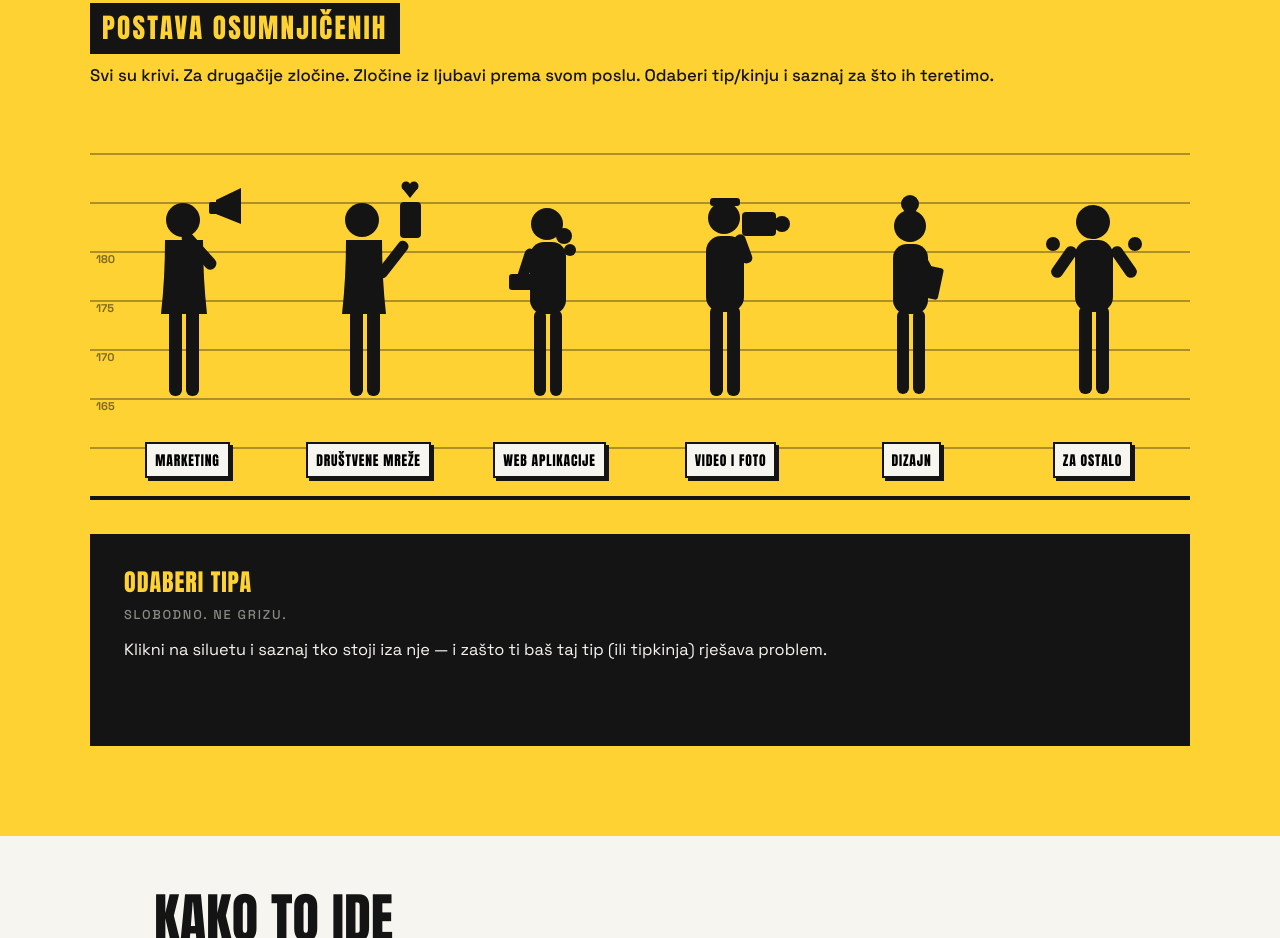
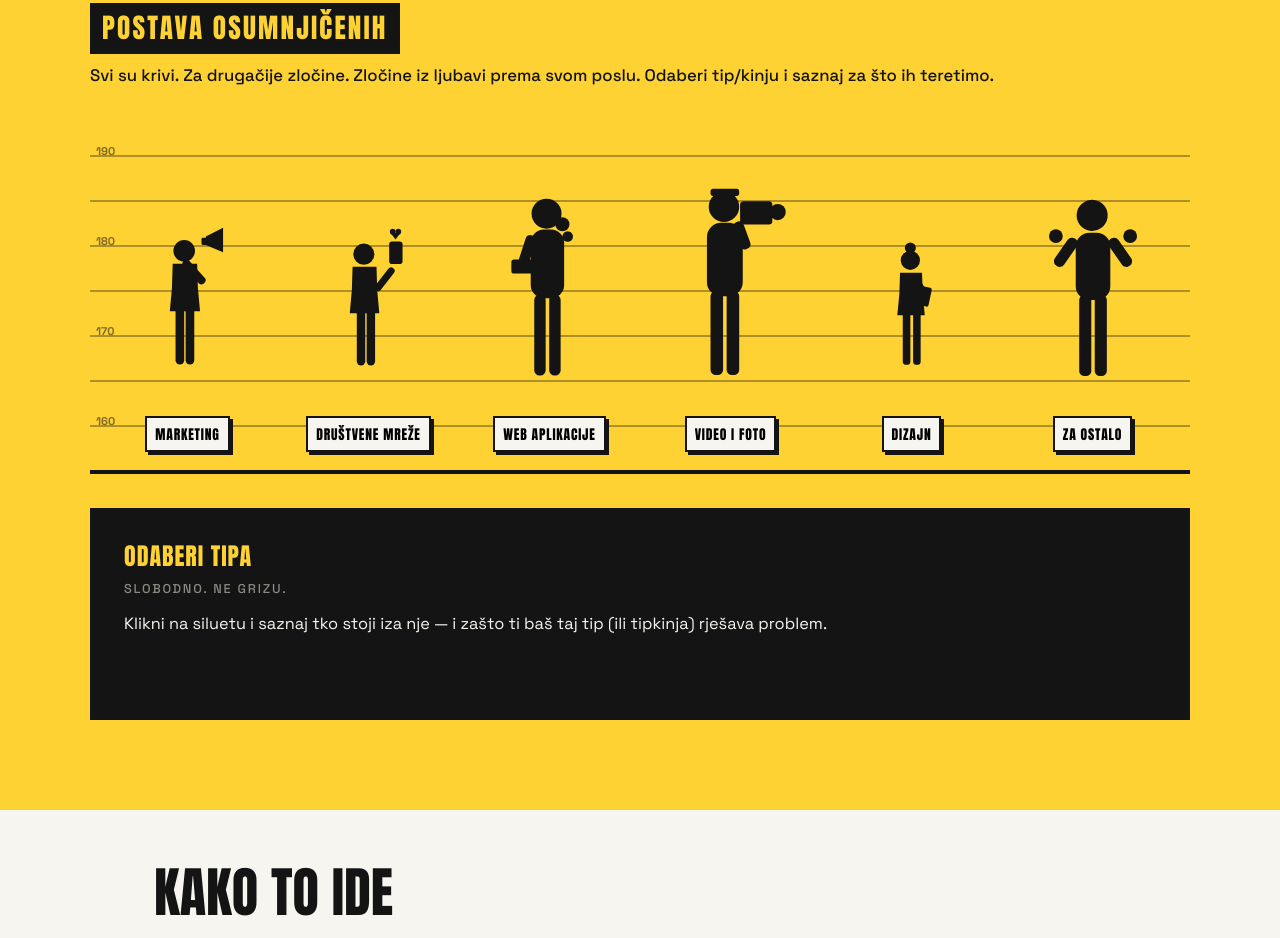
Before and after one commit to ADV222/test23, a website: page public/imamo-tipa-osumnjiceni.html in a window 1280 px wide. Shown: the part 828-1766 px from the top of the page. Drawn offline with Linux system fonts and the light colour scheme.

Commit message:
Add files via upload

```diff
--- a/public/imamo-tipa-osumnjiceni.html
+++ b/public/imamo-tipa-osumnjiceni.html
@@ -128,7 +128,7 @@
     position:relative;
     max-width:1100px;margin:0 auto;
     background:
-      repeating-linear-gradient(to top, transparent 0 47px, rgba(20,20,20,.35) 47px 49px);
+      repeating-linear-gradient(to top, transparent 0 43px, rgba(20,20,20,.35) 43px 45px);
     border-bottom:4px solid var(--ink);
     padding:40px 10px 0;
     display:flex;justify-content:space-around;align-items:flex-end;
@@ -147,11 +147,13 @@
     gap:0;padding:0;position:relative;
     flex:1 1 0;max-width:160px;
   }
-  .tip svg{
-    width:100%;max-width:130px;height:auto;display:block;
+  .tip svg, .tip .sil-slot svg{
+    width:100%;max-width:130px;height:100%;display:block;
     transition:transform .2s ease;
   }
   .tip .glow{opacity:0;transition:opacity .2s ease}
+  .sil-slot{position:relative}
+  .sil-slot svg{width:100%;height:100%}
   .tip:hover svg, .tip:focus-visible svg, .tip.active svg{transform:translateY(-8px)}
   .tip:hover .glow, .tip:focus-visible .glow, .tip.active .glow{opacity:1}
   .placard{
@@ -291,57 +293,39 @@
 
   <div class="lineup-wall">
     <div class="heights">
-      <span style="bottom:236px">180</span>
-      <span style="bottom:187px">175</span>
+      <span style="bottom:318px">190</span>
+      <span style="bottom:228px">180</span>
       <span style="bottom:138px">170</span>
-      <span style="bottom:89px">165</span>
+      <span style="bottom:48px">160</span>
     </div>
 
     <button class="tip" data-tip="0" aria-label="Tipkinja za marketing">
-      <svg viewBox="0 0 130 250" xmlns="http://www.w3.org/2000/svg">
-        <ellipse class="glow" cx="65" cy="130" rx="60" ry="115" fill="rgba(246,245,240,.55)"/>
-        <g fill="#141414"><circle cx="60" cy="42" r="17"/><path d="M42,62 Q42,100 38,136 L84,136 Q80,100 80,62 Z"/><rect x="46" y="130" width="13" height="88" rx="6"/><rect x="63" y="130" width="13" height="88" rx="6"/><rect x="70" y="50" width="12" height="46" rx="6" transform="rotate(-42 76 73)"/><polygon points="93,22 118,10 118,46 93,36"/><rect x="86" y="24" width="9" height="12" rx="2"/></g>
-      </svg>
+      <div class="sil-slot" data-sil="marketing" data-fill="#141414" style="height:180px"></div>
       <span class="placard">Marketing</span>
     </button>
 
     <button class="tip" data-tip="1" aria-label="Tipkinja za društvene mreže">
-      <svg viewBox="0 0 130 250" xmlns="http://www.w3.org/2000/svg">
-        <ellipse class="glow" cx="65" cy="130" rx="60" ry="115" fill="rgba(246,245,240,.55)"/>
-        <g fill="#141414"><circle cx="58" cy="42" r="17"/><path d="M42,62 Q42,100 38,136 L82,136 Q78,100 78,62 Z"/><rect x="46" y="130" width="13" height="88" rx="6"/><rect x="63" y="130" width="13" height="88" rx="6"/><rect x="72" y="56" width="11" height="44" rx="5" transform="rotate(38 78 96)"/><rect x="96" y="24" width="21" height="36" rx="4"/><circle cx="102" cy="8" r="4.5"/><circle cx="110" cy="8" r="4.5"/><path d="M98 10 L114 10 L106 20 Z"/></g>
-      </svg>
+      <div class="sil-slot" data-sil="drustvene" data-fill="#141414" style="height:176px"></div>
       <span class="placard">Društvene mreže</span>
     </button>
 
     <button class="tip" data-tip="2" aria-label="Tip za web aplikacije">
-      <svg viewBox="0 0 130 250" xmlns="http://www.w3.org/2000/svg">
-        <ellipse class="glow" cx="65" cy="130" rx="60" ry="115" fill="rgba(246,245,240,.55)"/>
-        <g fill="#141414"><circle cx="62" cy="46" r="16"/><circle cx="79" cy="58" r="8"/><circle cx="85" cy="72" r="6"/><rect x="45" y="64" width="36" height="72" rx="14"/><rect x="49" y="132" width="12" height="86" rx="6"/><rect x="65" y="132" width="12" height="86" rx="6"/><rect x="24" y="96" width="26" height="16" rx="3"/><rect x="36" y="70" width="11" height="34" rx="5" transform="rotate(18 41 87)"/></g>
-      </svg>
+      <div class="sil-slot" data-sil="web" data-fill="#141414" style="height:220px"></div>
       <span class="placard">Web aplikacije</span>
     </button>
 
     <button class="tip" data-tip="3" aria-label="Tip za video i foto">
-      <svg viewBox="0 0 130 250" xmlns="http://www.w3.org/2000/svg">
-        <ellipse class="glow" cx="65" cy="130" rx="60" ry="115" fill="rgba(246,245,240,.55)"/>
-        <g fill="#141414"><circle cx="58" cy="40" r="16"/><rect x="44" y="20" width="30" height="8" rx="3"/><rect x="40" y="58" width="38" height="76" rx="15"/><rect x="44" y="128" width="13" height="90" rx="6"/><rect x="61" y="128" width="13" height="90" rx="6"/><rect x="76" y="34" width="34" height="24" rx="4"/><circle cx="116" cy="46" r="8"/><rect x="72" y="56" width="11" height="30" rx="5" transform="rotate(-20 77 71)"/></g>
-      </svg>
+      <div class="sil-slot" data-sil="video" data-fill="#141414" style="height:224px"></div>
       <span class="placard">Video i foto</span>
     </button>
 
     <button class="tip" data-tip="4" aria-label="Tipkinja za dizajn">
-      <svg viewBox="0 0 130 250" xmlns="http://www.w3.org/2000/svg">
-        <ellipse class="glow" cx="65" cy="130" rx="60" ry="115" fill="rgba(246,245,240,.55)"/>
-        <g fill="#141414"><circle cx="63" cy="48" r="16"/><circle cx="63" cy="26" r="9"/><rect x="46" y="66" width="35" height="70" rx="14"/><rect x="50" y="132" width="12" height="84" rx="6"/><rect x="66" y="132" width="12" height="84" rx="6"/><rect x="70" y="88" width="24" height="32" rx="3" transform="rotate(12 82 104)"/><rect x="72" y="70" width="10" height="30" rx="5" transform="rotate(-28 77 85)"/></g>
-      </svg>
+      <div class="sil-slot" data-sil="dizajn" data-fill="#141414" style="height:172px"></div>
       <span class="placard">Dizajn</span>
     </button>
 
     <button class="tip" data-tip="5" aria-label="Tip za ostalo">
-      <svg viewBox="0 0 130 250" xmlns="http://www.w3.org/2000/svg">
-        <ellipse class="glow" cx="65" cy="130" rx="60" ry="115" fill="rgba(246,245,240,.55)"/>
-        <g fill="#141414"><circle cx="65" cy="44" r="17" transform="rotate(8 65 44)"/><rect x="47" y="62" width="38" height="72" rx="15"/><rect x="51" y="128" width="13" height="88" rx="6"/><rect x="68" y="128" width="13" height="88" rx="6"/><rect x="30" y="66" width="12" height="36" rx="6" transform="rotate(35 36 84)"/><rect x="90" y="66" width="12" height="36" rx="6" transform="rotate(-35 96 84)"/><circle cx="25" cy="66" r="7"/><circle cx="107" cy="66" r="7"/></g>
-      </svg>
+      <div class="sil-slot" data-sil="ostalo" data-fill="#141414" style="height:216px"></div>
       <span class="placard">Za ostalo</span>
     </button>
   </div>
@@ -479,6 +463,13 @@
 document.querySelectorAll('.sil-placeholder').forEach(function(el) {
   el.outerHTML = getSilhouetteSVG(el.dataset.sil, el.dataset.fill);
 });
+document.querySelectorAll('.sil-slot').forEach(function(el) {
+  var s = IMAMO_SILHOUETTES[el.dataset.sil];
+  var fill = el.dataset.fill;
+  el.innerHTML = '<svg viewBox="' + s.viewBox + '" preserveAspectRatio="xMidYMax meet" xmlns="http://www.w3.org/2000/svg">' +
+    '<ellipse class="glow" cx="65" cy="130" rx="60" ry="115" fill="rgba(246,245,240,.55)"/>' +
+    '<g fill="' + fill + '">' + s.body + '</g></svg>';
+});
 </script>
 </body>
 </html>
```
Also changed, not shown: public/imamo-tipa-arcade.html (+12 -9 lines).
